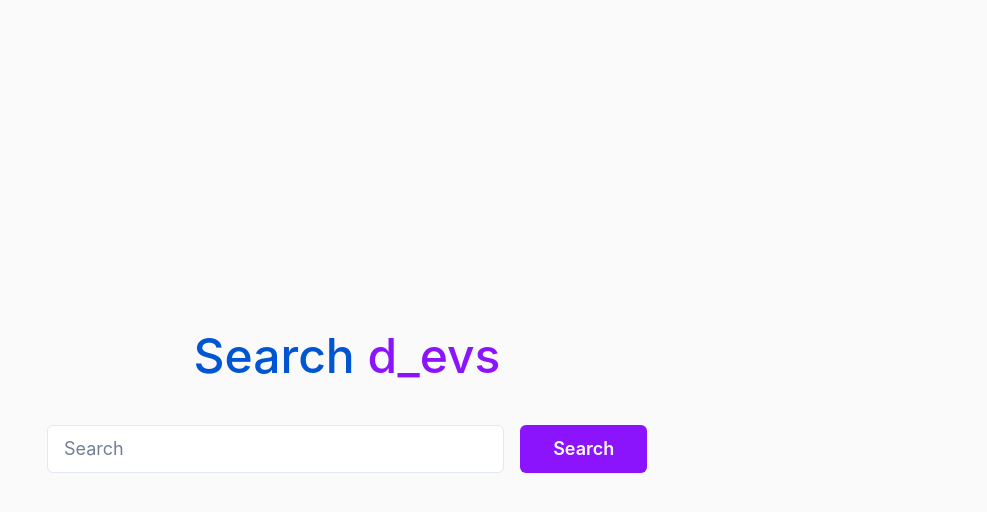
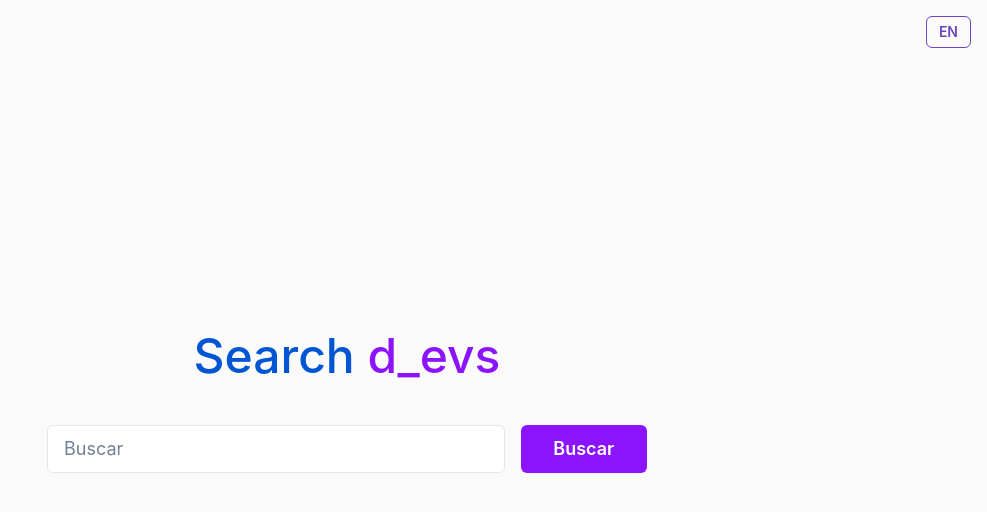
Before and after one commit to Bernardocfguimaraes/SearchDevs-Petize, a Next.js app in the folder my-app/: page / in a window 1280 px wide. Shown: the top 512 px of the page, without its empty margins (293-1280 px from the left). Built offline with nearby package versions, Linux system fonts and the light colour scheme; what @chakra-ui/next-js would draw is missing.

Commit message:
feat: add language button in home page

```diff
--- a/my-app/src/app/page.tsx
+++ b/my-app/src/app/page.tsx
@@ -1,9 +1,11 @@
+// src/app/page.tsx
 'use client';
 
 import { useState, useEffect, useRef } from 'react';
 import { useRouter } from 'next/navigation';
 import { Flex, Heading, Input, Button, Text, Box, VStack, Icon } from '@chakra-ui/react';
 import { Clock } from 'lucide-react';
+import { useTranslation } from 'react-i18next';
 
 export default function Home() {
   const [searchValue, setSearchValue] = useState('');
@@ -12,6 +14,7 @@ export default function Home() {
 
   const router = useRouter();
   const wrapperRef = useRef<HTMLDivElement>(null);
+  const { t, i18n } = useTranslation();
 
   useEffect(() => {
     const saved = localStorage.getItem('@searchdevs:history');
@@ -58,8 +61,20 @@ export default function Home() {
     router.push(`/profile/${username}`);
   };
 
+  const toggleLanguage = () => {
+    const newLang = i18n.language === 'pt' ? 'en' : 'pt';
+    i18n.changeLanguage(newLang);
+  };
+
   return (
-    <Flex direction="column" align="center" justify="center" minH="100vh" bg="#FAFAFA" px={4}>
+    <Flex direction="column" align="center" justify="center" minH="100vh" bg="#FAFAFA" px={4} position="relative">
+
+      <Flex position="absolute" top={4} right={4}>
+        <Button onClick={toggleLanguage} size="sm" variant="outline" colorScheme="purple">
+          {i18n.language === 'pt' ? 'EN' : 'PT'}
+        </Button>
+      </Flex>
+
       <Heading as="h1" fontSize="5xl" mb={10} color="#0056D2" fontWeight="medium">
         Search <Text as="span" color="#8C14FC">d_evs</Text>
       </Heading>
@@ -68,7 +83,7 @@ export default function Home() {
 
         <Box position="relative" w="100%" ref={wrapperRef}>
           <Input
-            placeholder="Search"
+            placeholder={t('header.searchPlaceholder')}
             bg="white"
             size="lg"
             borderRadius="md"
@@ -125,7 +140,7 @@ export default function Home() {
           _active={{ bg: '#5a08a8' }}
           onClick={handleSearch}
         >
-          Search
+          {t('header.searchPlaceholder')}
         </Button>
       </Flex>
     </Flex>
```
